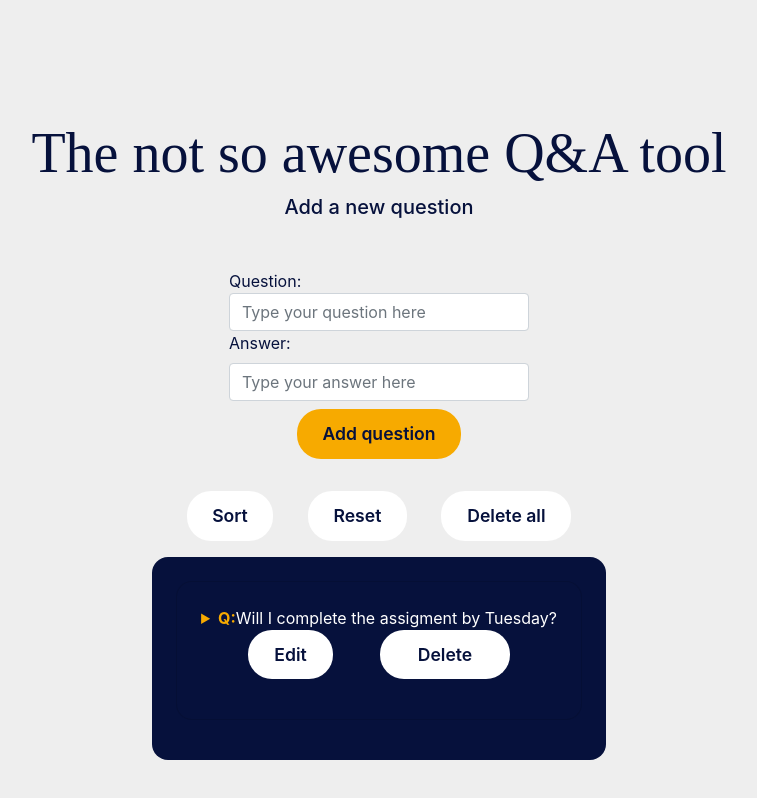
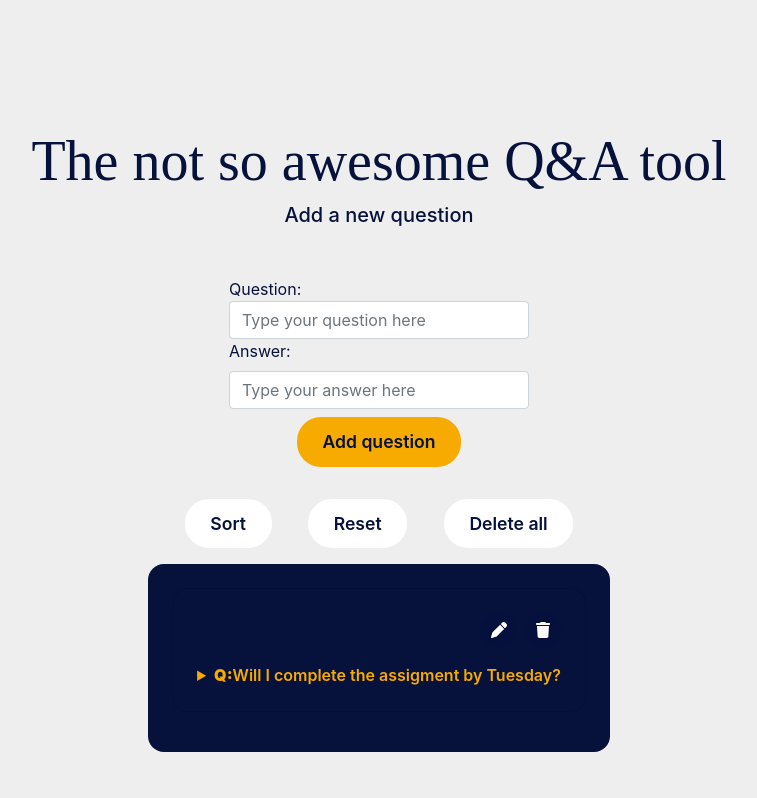
Before and after one commit to slvgonzalez/another-awesome-qa-tool, a React (Create React App) app: page / in a window 1280 px wide. Shown: the top 798 px of the page, without its empty margins (261-1018 px from the left). Built offline with nearby package versions, Linux system fonts and the light colour scheme; a web font is replaced by a local one.

Commit message:
icon buttons

```diff
--- a/src/App.css
+++ b/src/App.css
@@ -19,8 +19,10 @@ h3 {
   color: white;
 }
 
-summary strong {
+summary {
   color: #F7AA00;
+  font-weight: 600;
+  margin-top: 1rem;
 }
 
 ::marker {
--- a/src/components/QuestionList.jsx
+++ b/src/components/QuestionList.jsx
@@ -7,20 +7,22 @@ const QuestionList = (props) => {
   const listEntries = props.entries.map((entry) =>
 
     <div className="wrapper card" key={entry.id}>
+      <div className="icon-action-buttons">
+        <button
+          className="icon-btn btn-edit"
+          onClick={() => {props.editEntry(entry)}}>
+          <svg xmlns="http://www.w3.org/2000/svg" viewBox="0 0 512 512"> !--! Font Awesome Pro 6.1.1 by @fontawesome - https://fontawesome.com License - https://fontawesome.com/license (Commercial License) Copyright 2022 Fonticons, Inc. --<path d="M362.7 19.32C387.7-5.678 428.3-5.678 453.3 19.32L492.7 58.75C517.7 83.74 517.7 124.3 492.7 149.3L444.3 197.7L314.3 67.72L362.7 19.32zM421.7 220.3L188.5 453.4C178.1 463.8 165.2 471.5 151.1 475.6L30.77 511C22.35 513.5 13.24 511.2 7.03 504.1C.8198 498.8-1.502 489.7 .976 481.2L36.37 360.9C40.53 346.8 48.16 333.9 58.57 323.5L291.7 90.34L421.7 220.3z"/></svg>
+          </button>
+        <button
+          className="icon-btn btn-delete"
+          onClick={() => props.deleteQuestion(entry.id)}>
+          <svg xmlns="http://www.w3.org/2000/svg" viewBox="0 0 448 512">!--! Font Awesome Pro 6.1.1 by @fontawesome - https://fontawesome.com License - https://fontawesome.com/license (Commercial License) Copyright 2022 Fonticons, Inc. --<path d="M135.2 17.69C140.6 6.848 151.7 0 163.8 0H284.2C296.3 0 307.4 6.848 312.8 17.69L320 32H416C433.7 32 448 46.33 448 64C448 81.67 433.7 96 416 96H32C14.33 96 0 81.67 0 64C0 46.33 14.33 32 32 32H128L135.2 17.69zM394.8 466.1C393.2 492.3 372.3 512 346.9 512H101.1C75.75 512 54.77 492.3 53.19 466.1L31.1 128H416L394.8 466.1z"/></svg>
+          </button>
+      </div>
       <details>
-      <summary><strong>Q:</strong>{entry.question}</summary>
-        <p><strong>A:</strong>{entry.answer}</p>
+        <summary><strong>Q:</strong>{entry.question}</summary>
+          <p><strong>A:</strong>{entry.answer}</p>
       </details>
-      <div className="action-buttons">
-        <button
-          className="btn btn-edit"
-          onClick={() => {props.editEntry(entry)}}>
-          Edit</button>
-        <button
-          className="btn btn-delete"
-          onClick={() => props.deleteQuestion(entry.id)}>
-          Delete</button>
-      </div>
     </div>
   )
 
--- a/src/components/styles/Buttons.css
+++ b/src/components/styles/Buttons.css
@@ -43,8 +43,6 @@
   .btn-delete {
     background-color: #fff;
     color: #06113C;
-    min-width: 130px;
-    width: 130px;
   }
 
   .btn-delete:hover {
@@ -72,3 +70,29 @@
     background-color: #F7AA00;
     color: #06113C;
   }
+
+/* ICON BUTTONS */
+.icon-action-buttons {
+  display: flex;
+  justify-content: flex-end;
+}
+
+.icon-btn {
+  background-color: rgb(6, 17, 60, 0.6);
+  border: 0 solid #e2e8f0;
+  border-radius: 50%;
+  box-sizing: border-box;
+  cursor: pointer;
+  display: inline-block;
+  font-size: 0.7rem;
+  font-weight: 600;
+  line-height: 1;
+  text-align: center;
+  margin-left: 0.5rem;
+}
+
+.icon-btn svg {
+  fill:white;
+  height: 1rem;
+  margin: 0.5rem 0.3rem;
+}
--- a/src/index.css
+++ b/src/index.css
@@ -6,6 +6,7 @@ body {
   -webkit-font-smoothing: antialiased;
   -moz-osx-font-smoothing: grayscale;
   background-color: #EEEEEE;
+  min-width: fit-content;
 }
 
 .container {
```
